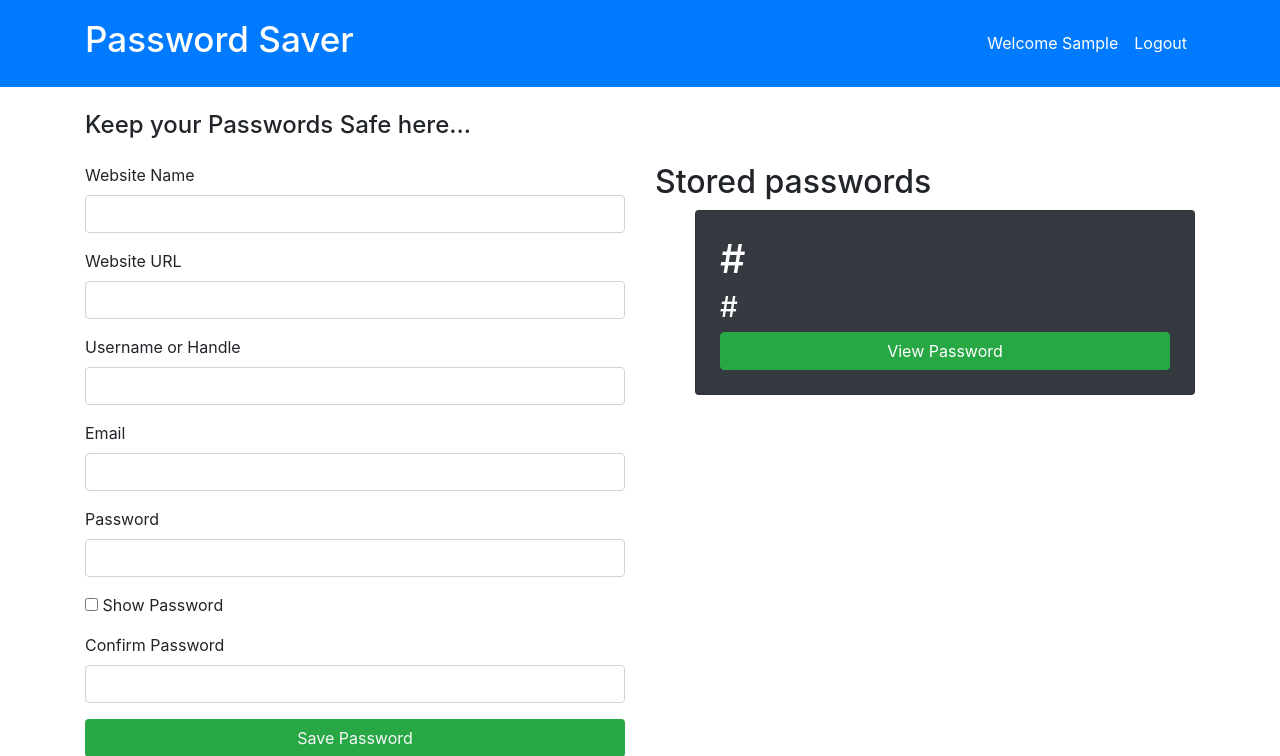
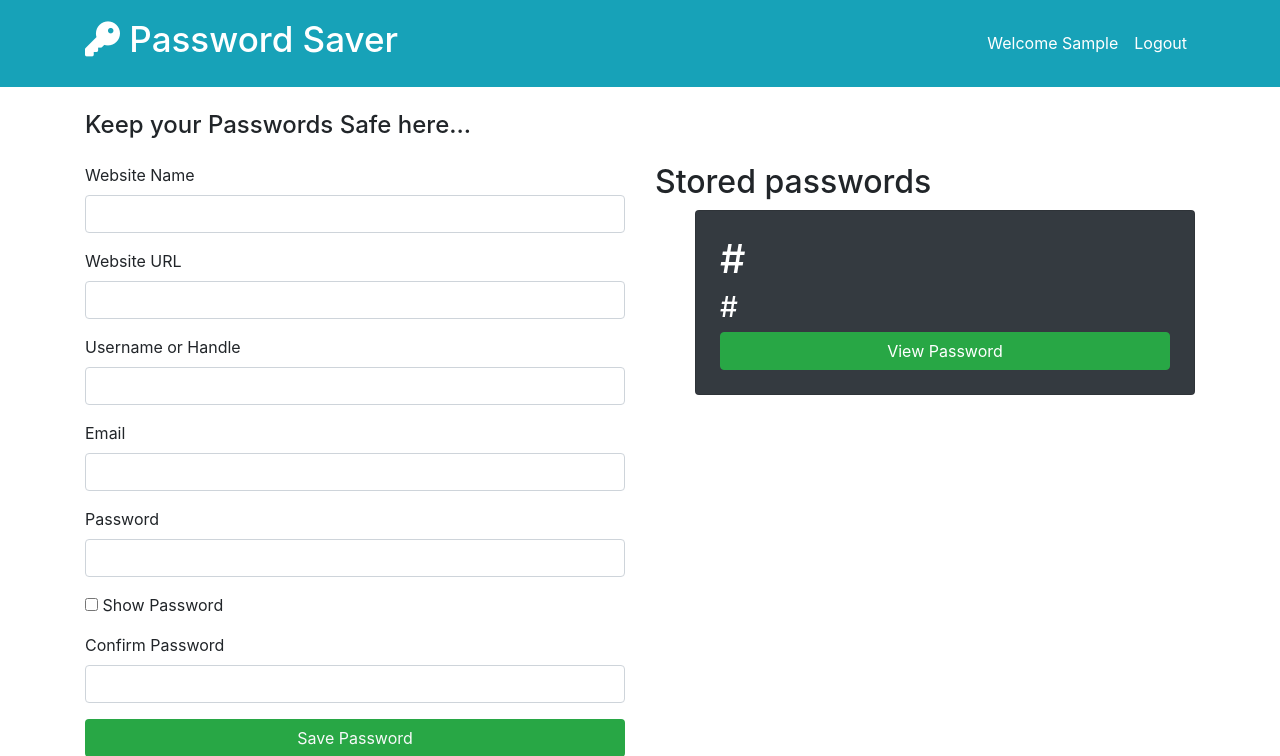
Before and after one commit to dineshkokkirala/password_saver, a Django app: page / in a window 1280 px wide. Shown: the top 756 px of the page. Run offline with Django 3.2, Linux system fonts and the light colour scheme; a user stored in the database is signed in; tables that the repository leaves empty hold one stand-in row (values such as "Sample post"); some libraries are stand-ins or nearby versions.

Commit message:
UI modifications

```diff
--- a/home/templates/base.html
+++ b/home/templates/base.html
@@ -6,15 +6,15 @@
     <meta name="viewport" content="width=device-width, initial-scale=1.0">
     <link rel="stylesheet" href="https://stackpath.bootstrapcdn.com/bootstrap/4.5.2/css/bootstrap.min.css"
         integrity="sha384-JcKb8q3iqJ61gNV9KGb8thSsNjpSL0n8PARn9HuZOnIxN0hoP+VmmDGMN5t9UJ0Z" crossorigin="anonymous">
-
+    <script src="https://kit.fontawesome.com/d9b8435b49.js" crossorigin="anonymous"></script>
     <title>Password Saver</title>
 </head>
 
 <body>
-    <nav class="navbar navbar-dark  bg-primary mb-4 sticky-top navbar-expand-lg ">
+    <nav class="navbar navbar-dark  bg-info mb-4 sticky-top navbar-expand-lg ">
         <div class="container">
             <a href="{% url 'index' %}">
-                <h1 class="navbar-brand" style="font-size: 35px;">Password Saver</h1>
+                <h1 class="navbar-brand" style="font-size: 35px;"> <i class="fas fa-key"></i> Password Saver</h1>
             </a>
             <button class="navbar-toggler" type="button" data-toggle="collapse" data-target="#navbarText"
                 aria-controls="navbarText" aria-expanded="false" aria-label="Toggle navigation">
@@ -38,7 +38,8 @@
                         {% endif %}>
                         <a class="nav-link" href="{% url 'register' %}">Register</a>
                     </li>
-                    <li class="nav-item">
+                    <li {% if 'login' in request.path %} class="nav-item active" {% else %} class="nav-item"
+                        {% endif %}>
                         <a class="nav-link" href="{% url 'login' %}">Login</a>
                     </li>
                     {% endif %}
```
